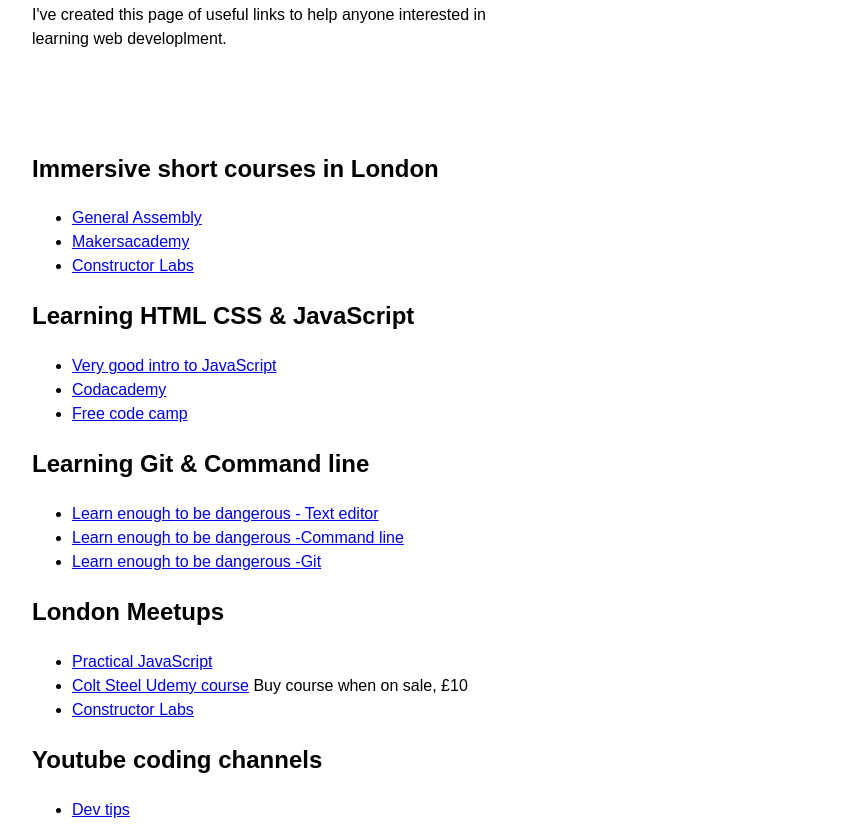
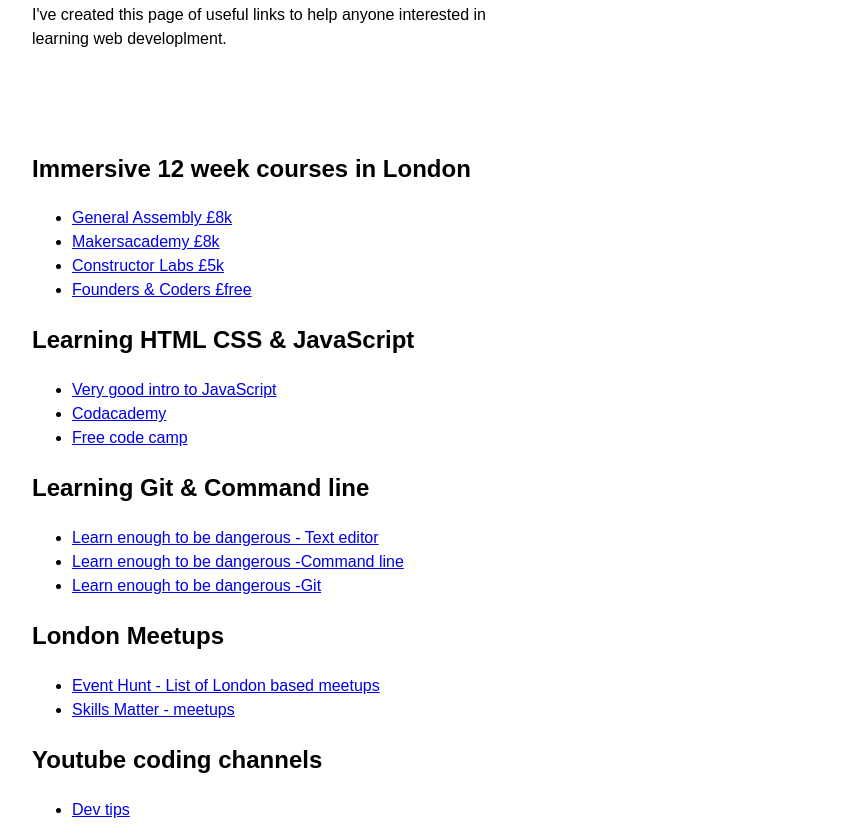
Before and after one commit to brian-cooney/resources, a plain HTML site: page index.html in a window 1280 px wide. Shown: the part 119-952 px from the top of the page, without its empty margins (0-857 px from the left). Drawn offline with nearby package versions, Linux system fonts and the light colour scheme.

```diff
--- a/index.html
+++ b/index.html
@@ -18,11 +18,12 @@
 
 
     <section class="pa4 lh-copy">
-        <h2>Immersive short courses in London</h2>
+        <h2>Immersive 12 week courses in London</h2>
         <ul>
-            <li><a href="https://generalassemb.ly/">General Assembly</a></li>
-            <li><a href="http://www.makersacademy.com/">Makersacademy</a></li>
-            <li><a href="http://constructorlabs.com/">Constructor Labs</a></li>
+            <li><a href="https://generalassemb.ly/">General Assembly £8k</a></li>
+            <li><a href="http://www.makersacademy.com/">Makersacademy £8k</a></li>
+            <li><a href="http://constructorlabs.com/">Constructor Labs £5k</a></li>
+            <li><a href="https://foundersandcoders.com/">Founders & Coders £free</a></li>
         </ul>
 
         <h2>Learning HTML CSS & JavaScript</h2>
@@ -42,9 +43,9 @@
 
         <h2>London Meetups</h2>
         <ul>
-            <li><a href="https://watchandcode.com/p/practical-javascript">Practical JavaScript </a></li>
-            <li><a href="https://www.udemy.com/the-web-developer-bootcamp/">Colt Steel Udemy course</a> Buy course when on sale, £10</li>
-            <li><a href="http://constructorlabs.com/">Constructor Labs</a></li>
+            <li><a href="http://eventhunt.io/">Event Hunt - List of London based meetups </a></li>
+            <li><a href="https://skillsmatter.com/meetups">Skills Matter - meetups </a></li>
+
         </ul>
         <h2>Youtube coding channels</h2>
         <ul>
@@ -61,6 +62,8 @@
                 >Am I too old to learn to code</a></li>
             <li><a href="https://medium.com/web-development-zone/where-to-start-as-a-front-end-web-developer-cb7123bc84bb"
                 >Where to start as front end developer</a></li>
+            <li><a href="https://a16z.com/2016/08/20/why-software-is-eating-the-world/"
+                >Why Software Is Eating the World</a></li>
 
 
         </ul>
```
